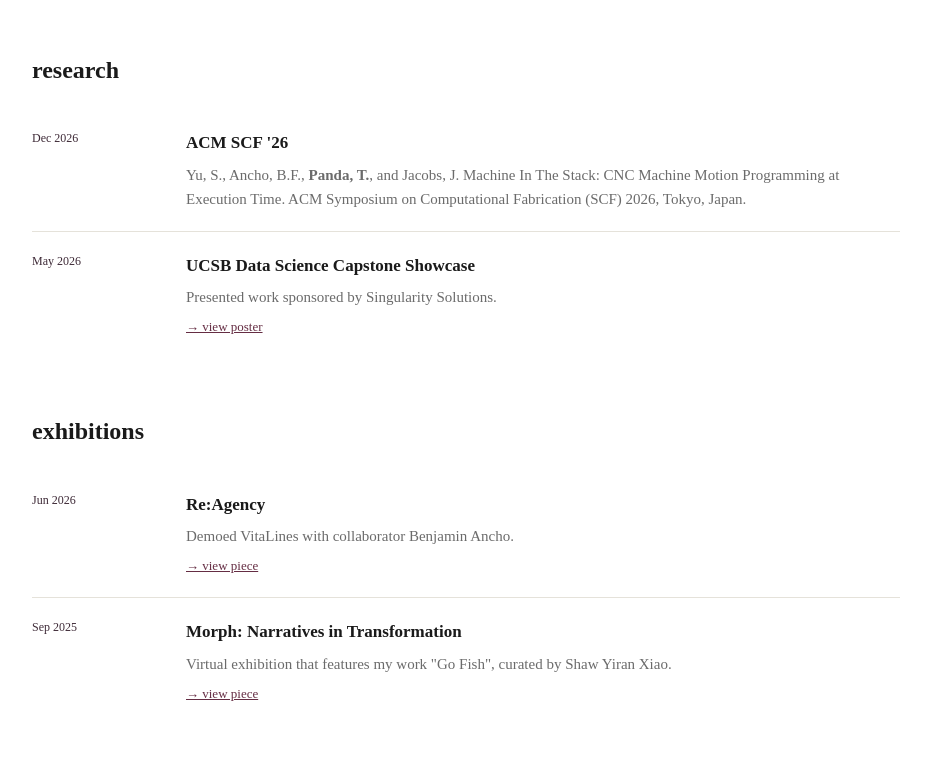
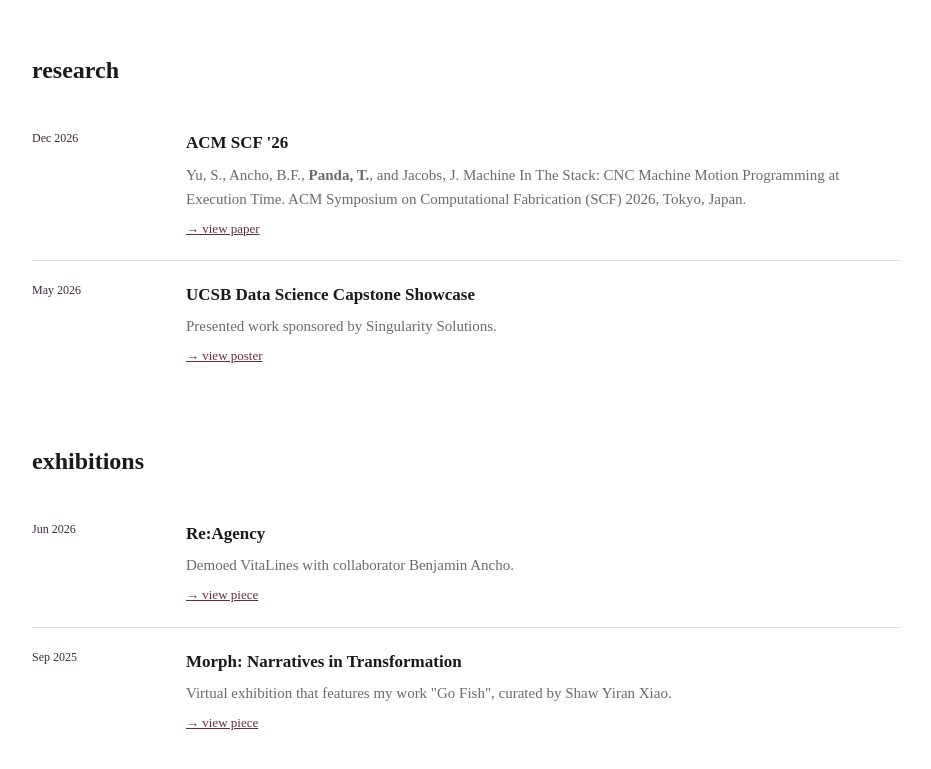
Before and after one commit to taneeshapanda21/portfolio, a plain HTML site: page index.html in a window 1280 px wide. Shown: the part 967-1736 px from the top of the page, without its empty margins (244-1175 px from the left). Drawn offline with Linux system fonts and the light colour scheme.

Commit message:
Update index.html

```diff
--- a/index.html
+++ b/index.html
@@ -122,7 +122,7 @@
           <h3>ACM SCF '26</h3>
           <p>Yu, S., Ancho, B.F., <strong>Panda, T.</strong>, and Jacobs, J.
             Machine In The Stack: CNC Machine Motion Programming at Execution Time. ACM Symposium on Computational Fabrication (SCF) 2026, Tokyo, Japan.</p>
-            <!-- <a class="item-link" href="assets/scf-26.pdf"> → view paper</a> -->
+            <a class="item-link" href="https://doi.org/10.1145/3828611.3845650"> → view paper</a>
         </div>
       </div>
 
```
